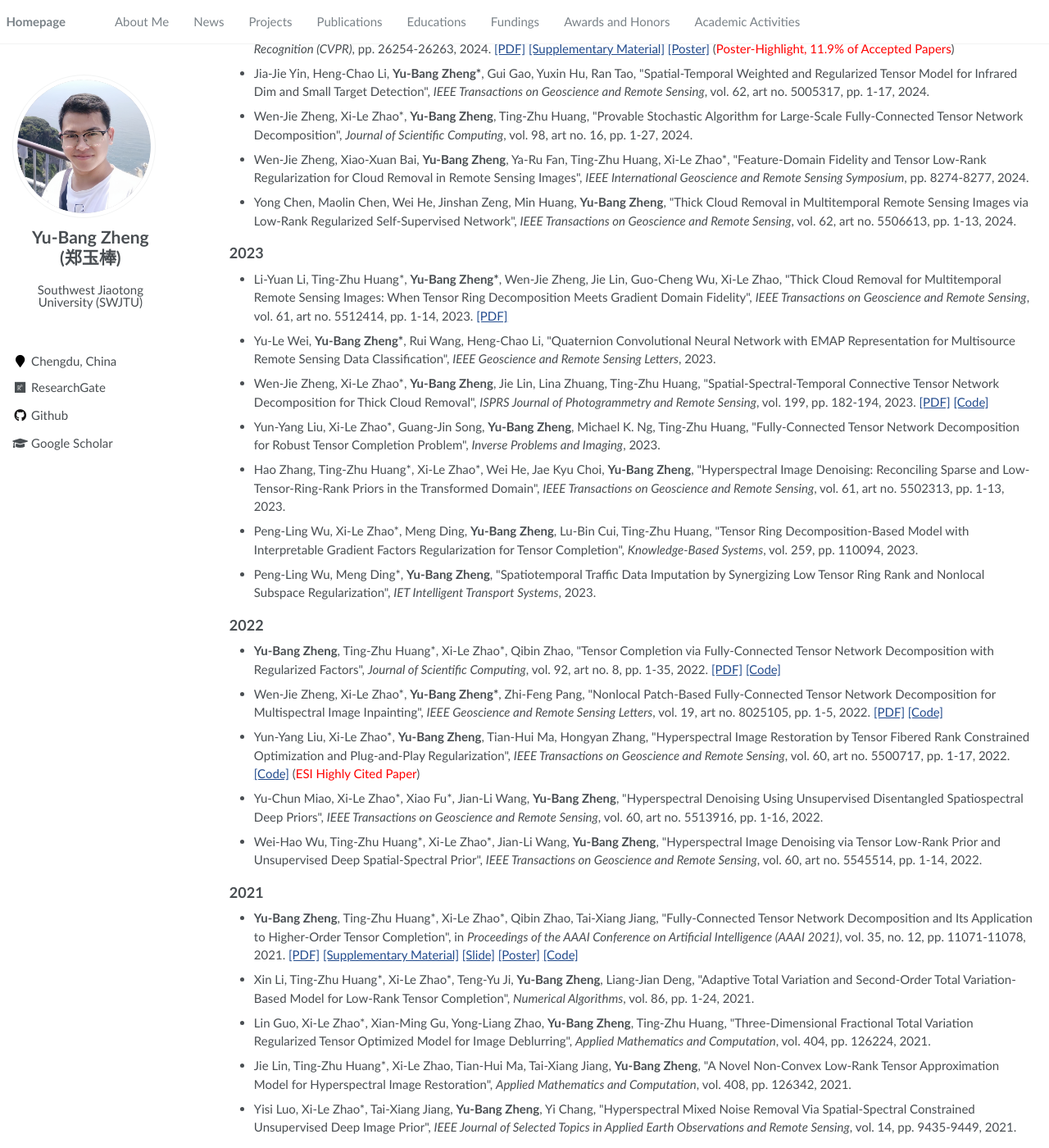
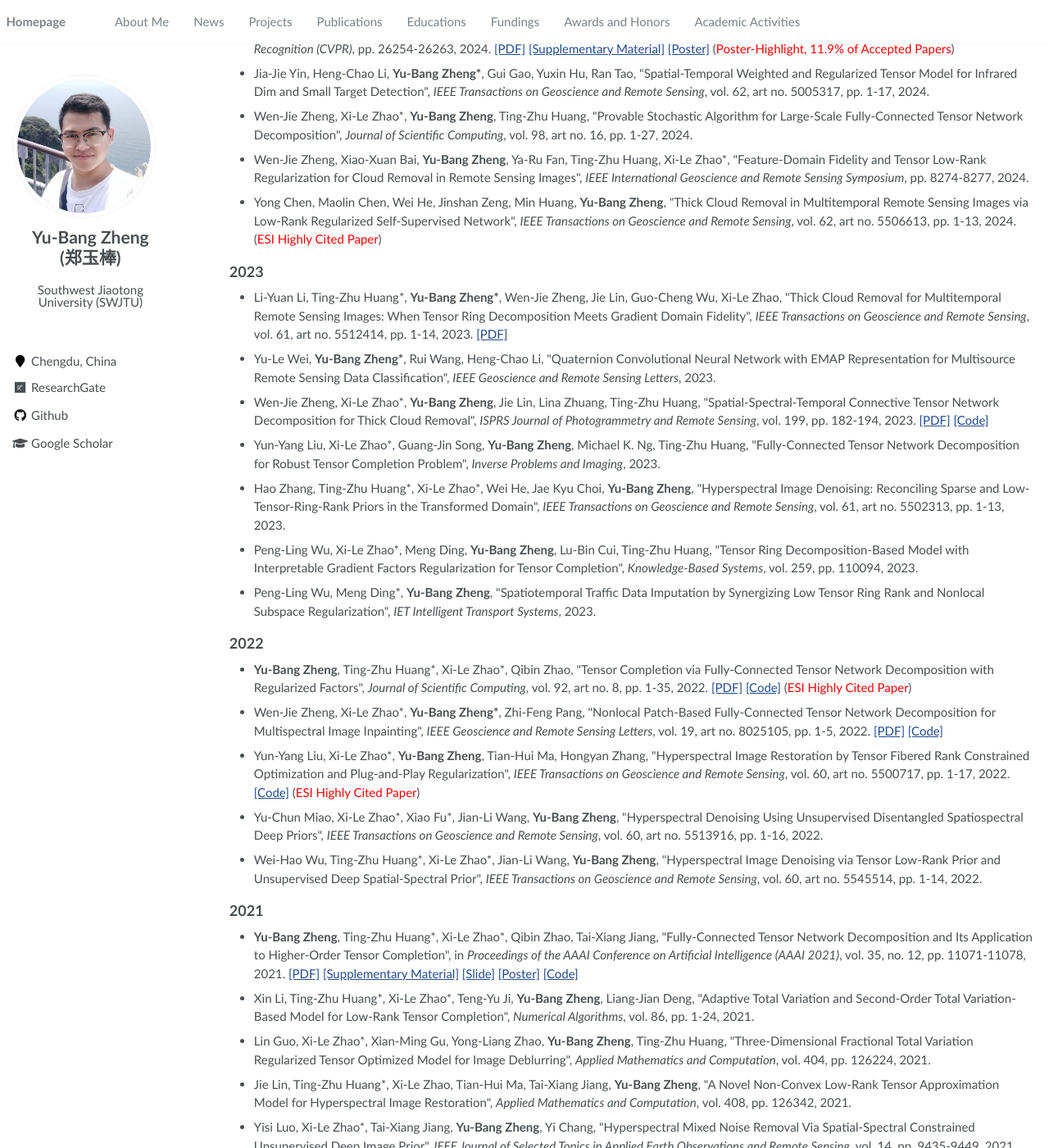
Before and after one commit to YuBangZheng/yubangzheng.github.io, a Jekyll site: the page built from pages/about.md, in a window 1280 px wide and 1400 px high, scrolled down 1313 px. Shown: the whole window at 82% size. Built offline with Jekyll 4.4.1, drawn with Linux system fonts in a browser that asks for light colours; a script that is not in the unit is left out.

Commit message:
Update about.md

```diff
--- a/pages/about.md
+++ b/pages/about.md
@@ -96,7 +96,7 @@ My current interests include high-dimensional image processing, machine learning
 
 - Wen-Jie Zheng, Xiao-Xuan Bai, **Yu-Bang Zheng**, Ya-Ru Fan, Ting-Zhu Huang,  Xi-Le Zhao\*, \"Feature-Domain Fidelity and Tensor Low-Rank Regularization for Cloud Removal in Remote Sensing Images\", _IEEE International Geoscience and Remote Sensing Symposium_, pp. 8274-8277, 2024.
 
-- Yong Chen, Maolin Chen, Wei He, Jinshan Zeng, Min Huang, **Yu-Bang Zheng**, \"Thick Cloud Removal in Multitemporal Remote Sensing Images via Low-Rank Regularized Self-Supervised Network\", _IEEE Transactions on Geoscience and Remote Sensing_, vol. 62, art no. 5506613, pp. 1-13, 2024.
+- Yong Chen, Maolin Chen, Wei He, Jinshan Zeng, Min Huang, **Yu-Bang Zheng**, \"Thick Cloud Removal in Multitemporal Remote Sensing Images via Low-Rank Regularized Self-Supervised Network\", _IEEE Transactions on Geoscience and Remote Sensing_, vol. 62, art no. 5506613, pp. 1-13, 2024. (<span style="color:red">ESI Highly Cited Paper</span>)
 
 ## 2023
 
@@ -117,7 +117,7 @@ My current interests include high-dimensional image processing, machine learning
 
 ## 2022
 
-- **Yu-Bang Zheng**, Ting-Zhu Huang\*, Xi-Le Zhao\*, Qibin Zhao, \"Tensor Completion via Fully-Connected Tensor Network Decomposition with Regularized Factors\", _Journal of Scientific Computing_, vol. 92, art no. 8, pp. 1-35, 2022. [[PDF]](https://link.springer.com/article/10.1007/s10915-022-01841-8#citeas) [[Code]](https://yubangzheng.github.io/codes/code_FCTNFR.zip)
+- **Yu-Bang Zheng**, Ting-Zhu Huang\*, Xi-Le Zhao\*, Qibin Zhao, \"Tensor Completion via Fully-Connected Tensor Network Decomposition with Regularized Factors\", _Journal of Scientific Computing_, vol. 92, art no. 8, pp. 1-35, 2022. [[PDF]](https://link.springer.com/article/10.1007/s10915-022-01841-8#citeas) [[Code]](https://yubangzheng.github.io/codes/code_FCTNFR.zip) (<span style="color:red">ESI Highly Cited Paper</span>)
 
 - Wen-Jie Zheng, Xi-Le Zhao\*, **Yu-Bang Zheng\***, Zhi-Feng Pang, \"Nonlocal Patch-Based Fully-Connected Tensor Network Decomposition for Multispectral Image Inpainting\", _IEEE Geoscience and Remote Sensing Letters_, vol. 19, art no. 8025105, pp. 1-5, 2022. [[PDF]](https://ieeexplore.ieee.org/document/9598921) [[Code]](https://yubangzheng.github.io/codes/code_NLFCTN.zip)
 
```
